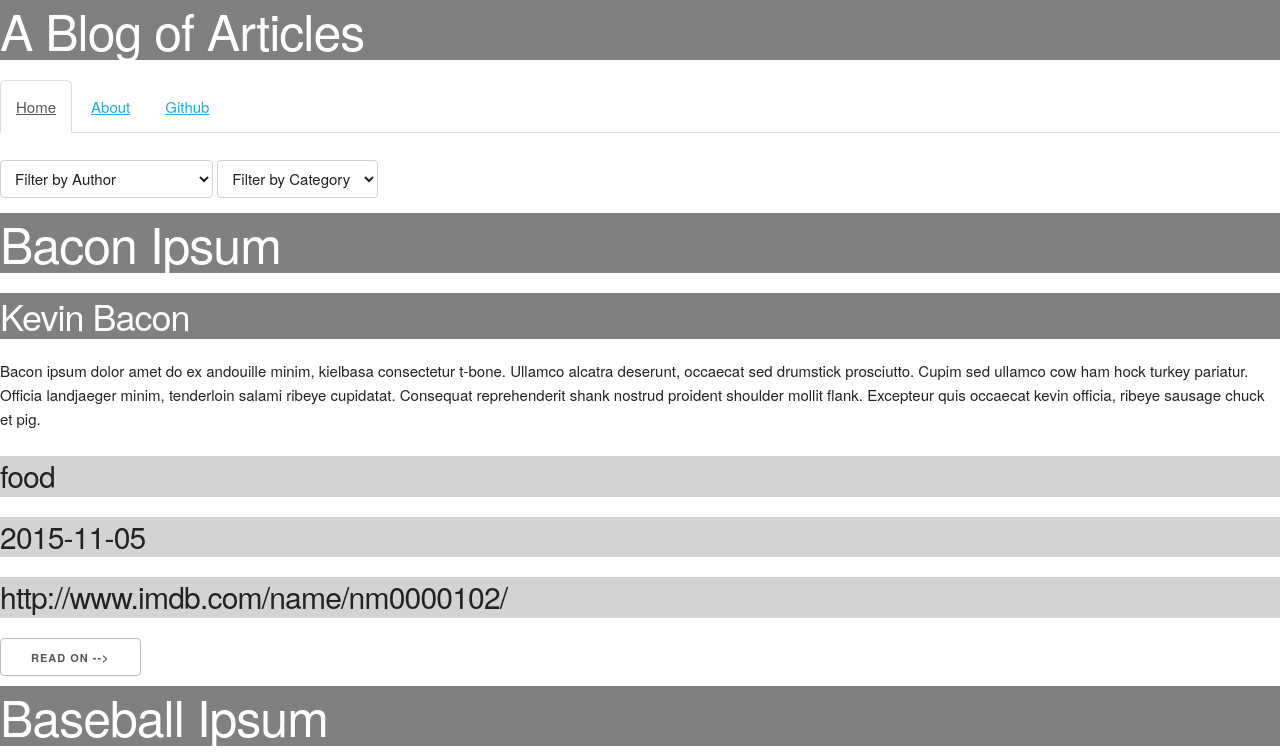
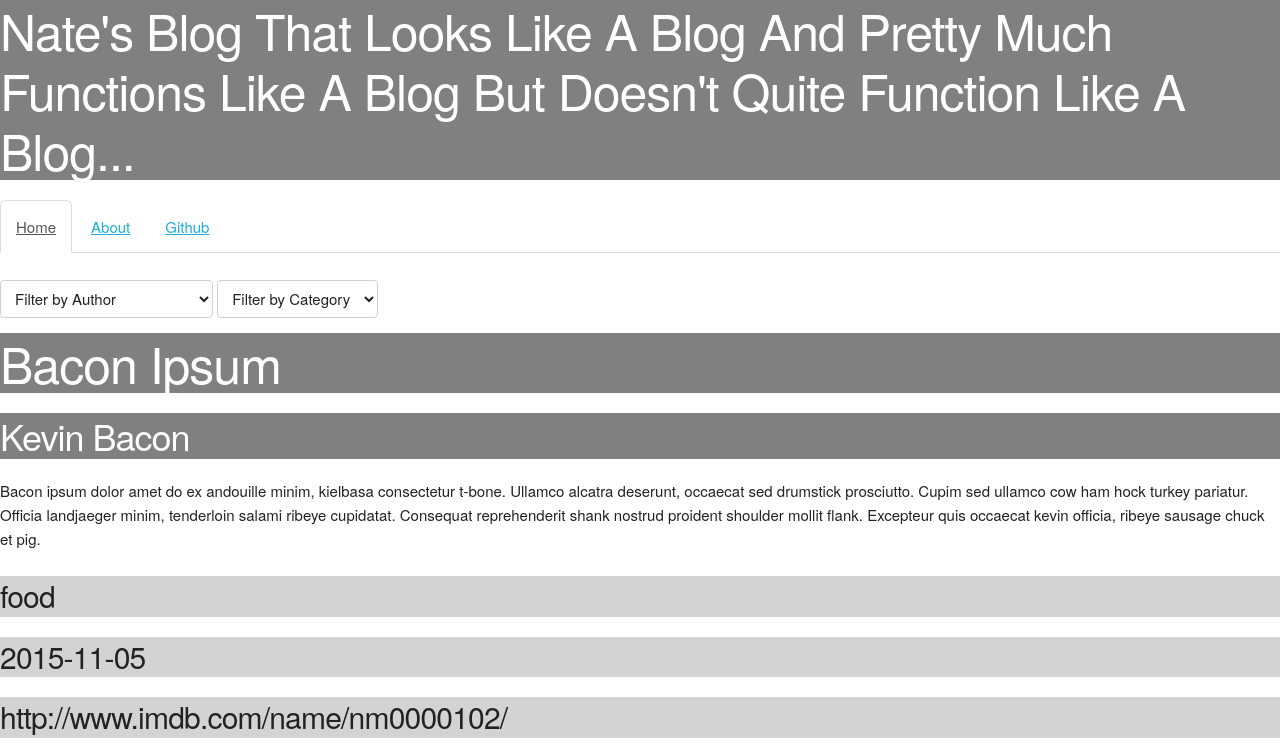
Before and after one commit to tesmonrd/code-blog-1, a plain HTML site: page index.html in a window 1280 px wide. Shown: the top 755 px of the page. Drawn offline with nearby package versions, Linux system fonts and the light colour scheme.

Commit message:
Update README and update blog title.

```diff
--- a/index.html
+++ b/index.html
@@ -10,7 +10,7 @@
     <body>
       <header>
         <h1 id="blogTitle">
-          A Blog of Articles
+          Nate's Blog That Looks Like A Blog And Pretty Much Functions Like A Blog But Doesn't Quite Function Like A Blog...
         </h1>
         <div class="nav">
       	  <ul class="nav nav-tabs">
```
Also changed, not shown: 1 other file.
